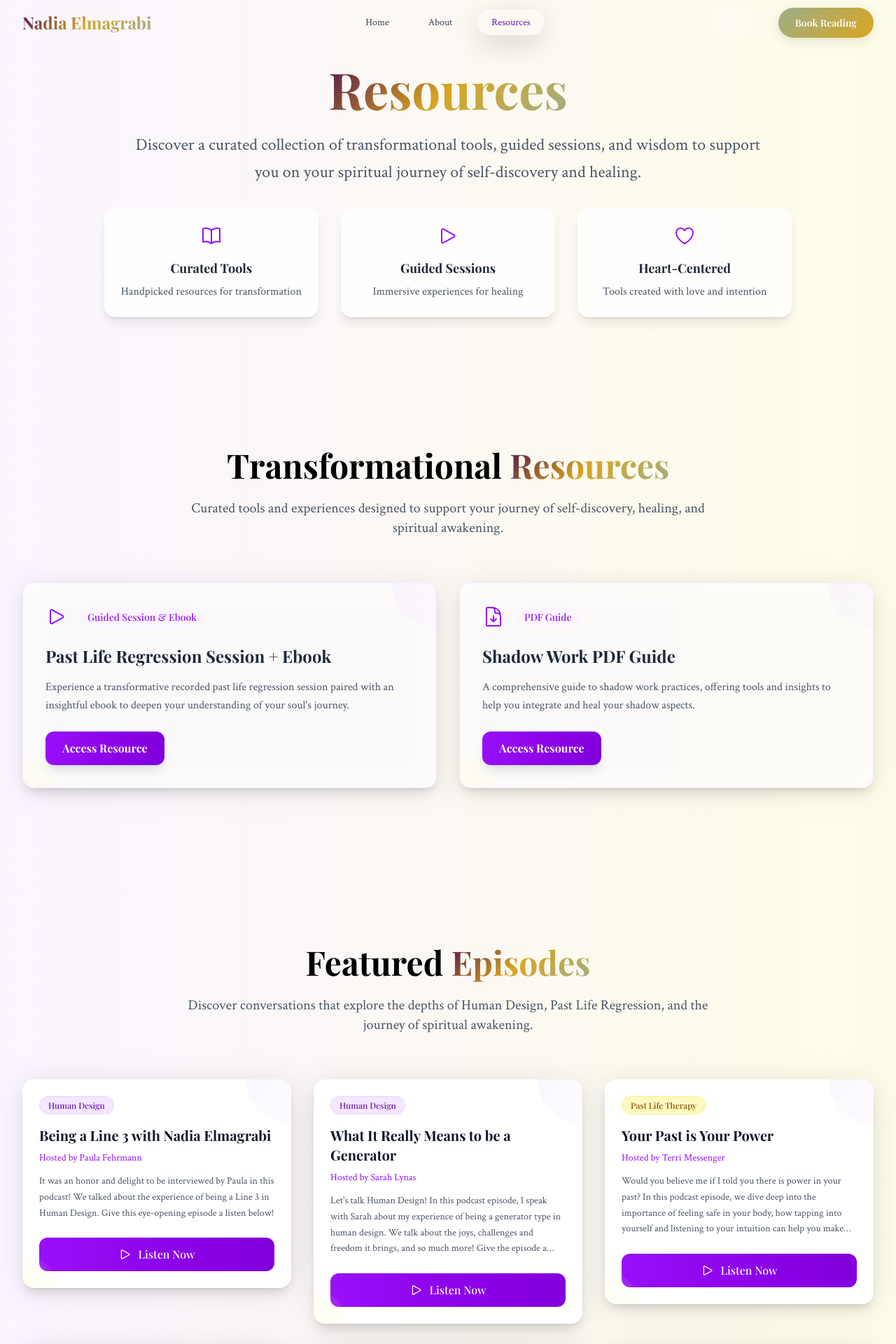
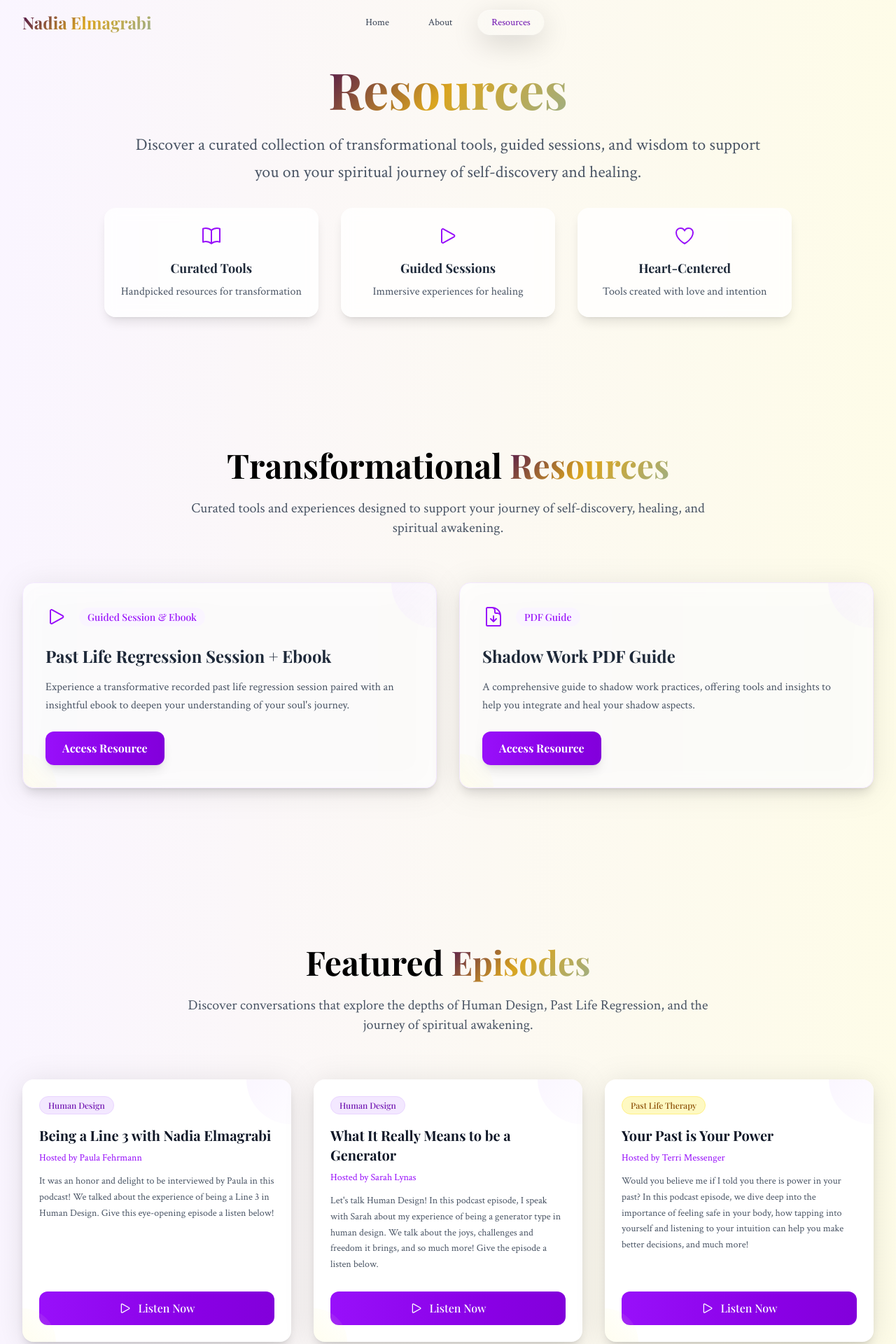
Before and after one commit to Avexel-Web-Design/NadiaElmagrabi, a Next.js app: page /resources in a window 1280 px wide. Shown: the top 1920 px of the page at 70% size. Built offline with nearby package versions, Linux system fonts and the light colour scheme.

Commit message:
evening and stuff

```diff
--- a/src/app/components/Navbar.tsx
+++ b/src/app/components/Navbar.tsx
@@ -166,21 +166,10 @@ export default function Navbar() {
                   </motion.div>
                 </Link>
               ))}
-            </div>
-          </div>
+            </div>          </div>
 
-          {/* CTA Button */}
-          <div className="hidden md:block">
-            <motion.a
-              href="#services"
-              className="btn-spiritual text-sm"
-              whileHover={{ scale: 1.05 }}
-              whileTap={{ scale: 0.95 }}
-            >
-              Book Reading
-            </motion.a>
-          </div>          {/* Mobile menu button */}
-          <div className="md:hidden">            <motion.button
+          {/* Mobile menu button */}
+          <div className="md:hidden"><motion.button
               onClick={() => setIsMobileMenuOpen(!isMobileMenuOpen)}
               className="p-2 rounded-md text-gray-700 hover:text-purple-800"
               whileHover={{ scale: 1.1 }}
@@ -211,18 +200,8 @@ export default function Navbar() {
                     whileTap={{ scale: 0.95 }}
                   >
                     {item.name}
-                  </motion.div>
-                </Link>
+                  </motion.div>                </Link>
               ))}
-              <motion.a
-                href="#services"
-                className="btn-spiritual w-full text-center block mt-4"
-                onClick={() => setIsMobileMenuOpen(false)}
-                whileHover={{ scale: 1.02 }}
-                whileTap={{ scale: 0.98 }}
-              >
-                Book Reading
-              </motion.a>
             </div>
           </motion.div>
         )}
--- a/src/app/components/about/Reviews.tsx
+++ b/src/app/components/about/Reviews.tsx
@@ -1,5 +1,6 @@
 'use client'
 import { motion } from 'framer-motion'
+import Link from 'next/link'
 import { StarIcon, HeartIcon, ChatBubbleLeftEllipsisIcon } from '@heroicons/react/24/solid'
 import { useDelayedAnimation, useStaggeredAnimation } from '../../hooks/useStaggeredAnimation'
 
@@ -7,46 +8,33 @@ export default function Reviews() {
   const isLoaded = useDelayedAnimation(100) // Start animations 100ms after component mounts
   const reviews = [
     {
-      name: "Sarah M.",
+      name: "Gabriela M.",
       rating: 5,
-      review: "Nadia's reading was incredibly accurate and insightful. She helped me understand patterns in my life that I couldn't see before. Her compassionate guidance gave me the clarity I needed to make important decisions.",
-      service: "Tarot Reading",
-      location: "San Francisco, CA"
+      review: "Working with Nadia has been a wonderful experience for my past life regression therapy. She has a way of delivering the message in a loving and empathetic way to help me navigate past trauma. She brought clarity and perspective while trying to reconcile my current and past life experiences. While the regression session was emotional, the experience with her was reassuring and calming as she created a safe space to manifest and let go! I would do it again!",
+    },    {
+      name: "Julia B.",
+      rating: 5,
+      review: "Before working with Nadia, I had been exploring my lineage to help me understand my inner pain. I wanted to go deeper, so I reached out for a past life regression. The experience was very emotional. What I learned gave me an understanding of my soul's emotional state when I came into this life. I understand my depression and from where it stems. The regression with Nadia was a big piece of the puzzle for me, for which I am truly grateful.",
     },
     {
-      name: "Michael R.",
+      name: "Sarah",
       rating: 5,
-      review: "Working with Nadia has been transformational. Her spiritual guidance helped me through a difficult period in my life. She has a gift for seeing what others cannot and communicating it with such warmth and understanding.",
-      service: "Spiritual Counseling",
-      location: "Austin, TX"
+      review: "Before working with Nadia, I felt stuck—like something deeper needed to be uncovered. Our past life regression session was a breakthrough. The emotional release was powerful, and I finally understood what had been holding me back. Since then, my relationships have shifted, and I’ve been able to heal wounds I didn’t even know I was carrying. Combining Human Design and Akashic Records brought even more clarity. I’m so grateful for Nadia’s wisdom and the beautiful modalities she shares.",
     },
     {
-      name: "Emma L.",
+      name: "Cherie L.",
       rating: 5,
-      review: "I was skeptical at first, but Nadia's energy healing session was profound. I felt a shift immediately and the positive changes have continued weeks later. She creates such a safe and sacred space.",
-      service: "Energy Healing",
-      location: "Portland, OR"
+      review: "I deeply enjoyed my regression with Nadia. It helped me understand and begin releasing trauma and fears I’ve carried in this lifetime. Her professionalism and wisdom are exceptional—she creates a powerful space for healing and insight.",
     },
     {
-      name: "David K.",
+      name: "Ali L.",
       rating: 5,
-      review: "Nadia's astrology reading revealed so much about my life purpose and relationships. Her interpretations were spot-on and delivered with such care. I left feeling empowered and with a clear direction forward.",
-      service: "Astrology Reading",
-      location: "Denver, CO"
+      review: "Working with Nadia feels like lying under your favorite tree, safe and at peace. Her calming presence helped ease my nerves during my first Past Life Regression, and what I discovered—especially seeing myself as a young girl—deepened my understanding of self-love. Her sessions are a powerful tool for healing and self-discovery.",
     },
     {
-      name: "Lisa H.",
+      name: "Jess G.",
       rating: 5,
-      review: "The meditation and mindfulness techniques Nadia taught me have become essential parts of my daily routine. She has a wonderful way of making ancient wisdom accessible and practical for modern life.",
-      service: "Meditation Coaching",
-      location: "Seattle, WA"
-    },
-    {
-      name: "James T.",
-      rating: 5,
-      review: "Nadia helped me reconnect with my spiritual path when I felt completely lost. Her guidance was gentle yet powerful, and she helped me find my way back to my authentic self. Truly grateful for her wisdom.",
-      service: "Spiritual Guidance",
-      location: "Phoenix, AZ"
+      review: "My past life regression with Nadia was a very powerful and enlightening experience. During my session I gained insight into fears and behaviors I have. It was a relief to understand my experiences and my fears. Since meeting with Nadia I have been able to release those fears and have felt more at peace with my place in life.",
     }
   ]
   const renderStars = (rating: number) => {
@@ -98,9 +86,6 @@ export default function Reviews() {
                     <div className="flex space-x-1 mr-3">
                       {renderStars(review.rating)}
                     </div>
-                    <span className="text-sm text-gray-500 serif-body">
-                      {review.service}
-                    </span>
                   </div>
 
                   <div className="mb-4">
@@ -114,9 +99,6 @@ export default function Reviews() {
                     <div>
                       <p className="font-semibold text-gray-800 serif-heading">
                         {review.name}
-                      </p>
-                      <p className="text-sm text-gray-500 serif-body">
-                        {review.location}
                       </p>
                     </div>
                   </div>
@@ -138,11 +120,11 @@ export default function Reviews() {
               <h3 className="text-2xl font-semibold text-gray-800 serif-heading">
                 Your Journey Awaits
               </h3>
-            </div>
-            <p className="text-gray-600 leading-relaxed serif-body mb-6">
+            </div>            <p className="text-gray-600 leading-relaxed serif-body mb-6">
               Every person's spiritual journey is unique. These experiences reflect the deep
               transformations possible when we open ourselves to guidance and healing.
             </p>
+            <Link href="/#services">
               <motion.button
                 whileHover={{ scale: 1.05 }}
                 whileTap={{ scale: 0.95 }}
@@ -150,6 +132,7 @@ export default function Reviews() {
               >
                 Begin Your Transformation
               </motion.button>
+            </Link>
           </div>
         </motion.div>
       </div>
--- a/src/app/components/resources/PodcastCard.tsx
+++ b/src/app/components/resources/PodcastCard.tsx
@@ -36,40 +36,35 @@ export default function PodcastCard({ podcast, index }: PodcastCardProps) {
         return 'bg-blue-100 text-blue-800 border-blue-200'
       case 'Wellness & Self-Care':
         return 'bg-pink-100 text-pink-800 border-pink-200'
-      default:
-        return 'bg-gray-100 text-gray-800 border-gray-200'
+      default:        return 'bg-gray-100 text-gray-800 border-gray-200'
     }
   }
+
   return (
     <motion.div
       ref={cardRef}
       {...cardProps}
       initial={{ opacity: 0, y: 30 }}
-      animate={isVisible ? { opacity: 1, y: 0 } : { opacity: 0, y: 30 }}
-      transition={{
+      animate={isVisible ? { opacity: 1, y: 0 } : { opacity: 0, y: 30 }}      transition={{
         duration: 0.6,
         ease: "easeOut"
       }}
-      className="card-3d bg-white rounded-2xl shadow-lg hover:shadow-2xl transition-all duration-300 overflow-hidden group motion-safe"
+      className="card-3d bg-white rounded-2xl shadow-lg hover:shadow-2xl transition-all duration-300 overflow-hidden group motion-safe h-[375px] flex flex-col"
     >
       {/* Category Badge */}
       <div className="p-6 pb-4">
         <div className={`inline-flex items-center px-3 py-1 rounded-full text-xs font-medium border ${getCategoryColor(podcast.category)}`}>
           {podcast.category}
         </div>
-      </div>
-
-      {/* Content */}
-      <div className="px-6 pb-6">
+      </div>      {/* Content */}
+      <div className="px-6 pb-6 flex-1 flex flex-col">
         <h3 className="text-xl font-bold text-gray-900 mb-2 serif-heading group-hover:text-purple-700 transition-colors duration-300">
           {podcast.title}
         </h3>
-
-        <p className="text-purple-600 font-medium text-sm mb-3 serif-body">
+          <p className="text-purple-600 font-medium text-sm mb-3 serif-body">
           Hosted by {podcast.hostName}
         </p>
-
-        <p className="text-gray-600 text-sm leading-relaxed mb-6 serif-body line-clamp-4">
+          <p className="text-gray-600 text-sm leading-relaxed mb-4 serif-body flex-1">
           {podcast.description}
         </p>
 
--- a/src/app/data/podcasts.ts
+++ b/src/app/data/podcasts.ts
@@ -32,7 +32,7 @@ export const podcasts: Podcast[] = [
     id: 'your-past-is-your-power',
     title: 'Your Past is Your Power',
     hostName: 'Terri Messenger',
-    description: 'Would you believe me if I told you there is power in your past? In this podcast episode, we dive deep into the importance of feeling safe in your body, how tapping into yourself and listening to your intuition can help you make better decisions, and much more! I also share my story of how past life therapy transformed my relationship with myself and my marriage.',
+    description: 'Would you believe me if I told you there is power in your past? In this podcast episode, we dive deep into the importance of feeling safe in your body, how tapping into yourself and listening to your intuition can help you make better decisions, and much more!',
     listenUrl: 'https://open.spotify.com/episode/6XLIHwsi7mzVoovf7Q1Dvg',
     platform: 'Spotify',
     category: 'Past Life Therapy'
```
Lines whose indentation alone changed are shown as unchanged.
